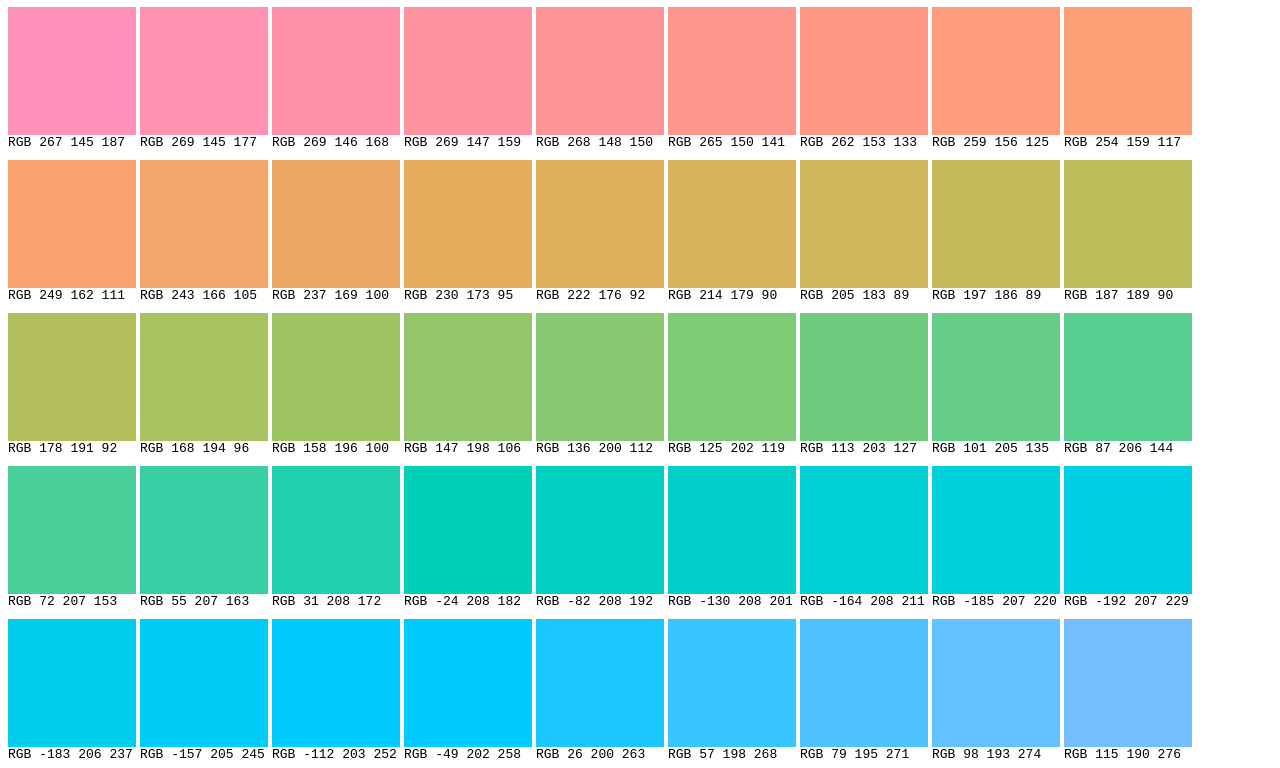
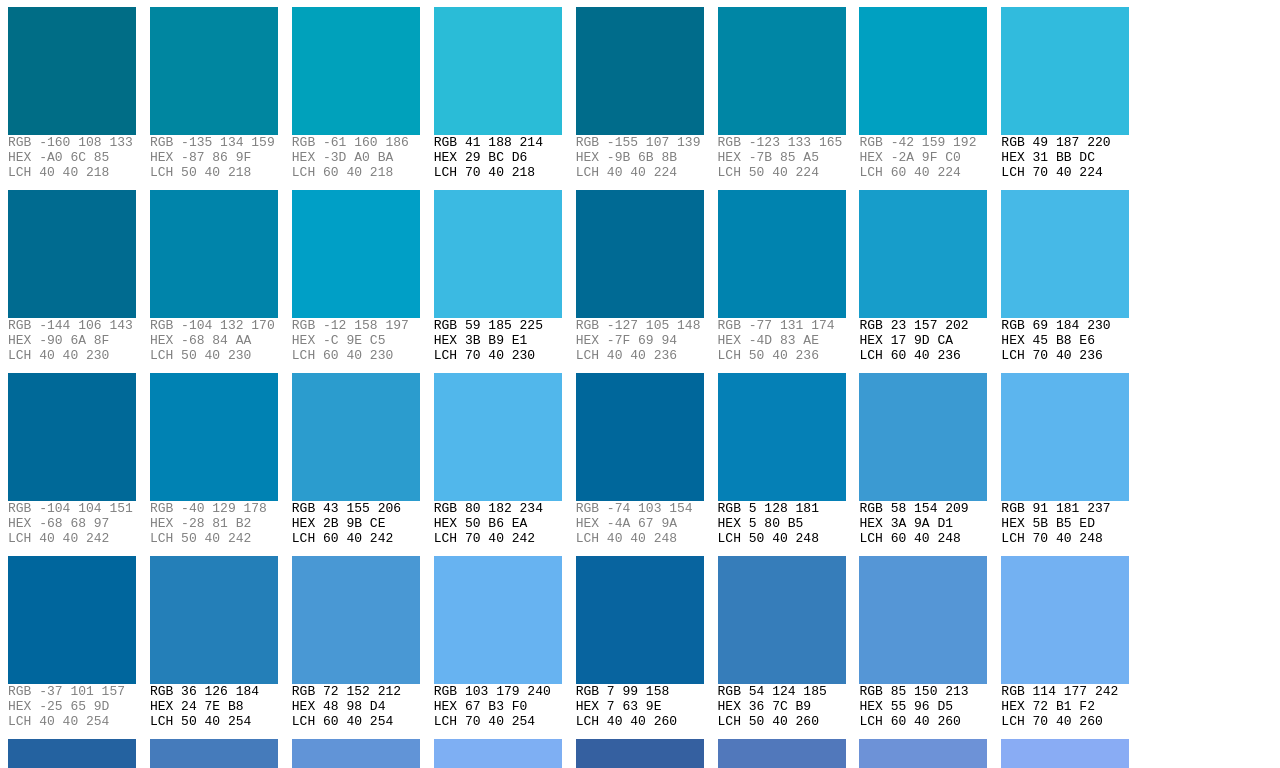
Before and after one commit to axelpale/color-cards, a website built with webpack: page index.html in a window 1280 px wide. Shown: the part 73-841 px from the top of the page. Built offline with nearby package versions, Linux system fonts and the light colour scheme.

Commit message:
Improve color labels

```diff
--- a/src/index.js
+++ b/src/index.js
@@ -2,30 +2,36 @@
 
 require('./style.css')
 const container = document.querySelector('#container')
-const rgb = require('./rgb')
 const d3 = require('d3-color')
+const label = require('./label')
 
 const colors = []
 
 // Generate colors
-for (let i = 0; i < 360; i += 6) {
-  const c = d3.lch(75, 50, i)
-  const rgb = c.rgb()
-  colors.push({
-    r: rgb.r,
-    g: rgb.g,
-    b: rgb.b
-  })
+for (let h = 218; h < 288; h += 6) {
+  for (let l = 40; l <= 70; l += 10) {
+    let c = 40
+    const color = d3.lch(l, c, h)
+    colors.push(color)
+  }
 }
 
 // Generate cards
 const cards = colors.map((color) => {
-  return '<div class="color">' +
+  const rgb = color.rgb()
+  const displayable = color.displayable() ? 'displayable' : 'non-displayable'
+  return '<div class="color ' + displayable + '">' +
     '<div class="color-box" ' +
-    'style="background-color: ' + rgb.css(color) + ';">' +
+    'style="background-color: ' + rgb.formatRgb() + ';">' +
     '</div>' +
     '<div class="color-label">' +
-    rgb.label(color) +
+    label.rgb(rgb) +
+    '</div>' +
+    '<div class="color-label">' +
+    label.hex(rgb) +
+    '</div>' +
+    '<div class="color-label">' +
+    label.cielch(color) +
     '</div></div>'
 })
 
--- a/src/rgb.js
+++ b/src/label.js
@@ -1,11 +1,3 @@
-exports.create = (r, g, b) => {
-  return {
-    r: r,
-    g: g,
-    b: b
-  }
-}
-
 exports.css = (rgb) => {
   return 'rgb(' +
     Math.floor(rgb.r) + ',' +
@@ -14,15 +6,22 @@ exports.css = (rgb) => {
 }
 
 exports.hex = (rgb) => {
-  return '#' +
-    Math.floor(rgb.r).toString(16) +
-    Math.floor(rgb.g).toString(16) +
+  return 'HEX ' +
+    Math.floor(rgb.r).toString(16) + ' ' +
+    Math.floor(rgb.g).toString(16) + ' ' +
     Math.floor(rgb.b).toString(16)
 }
 
-exports.label = (rgb) => {
+exports.rgb = (rgb) => {
   return 'RGB ' +
     Math.floor(rgb.r) + ' ' +
     Math.floor(rgb.g) + ' ' +
     Math.floor(rgb.b)
 }
+
+exports.cielch = (lch) => {
+  return 'LCH ' +
+    Math.floor(lch.l) + ' ' +
+    Math.floor(lch.c) + ' ' +
+    Math.floor(lch.h)
+}
--- a/src/style.css
+++ b/src/style.css
@@ -1,5 +1,7 @@
 .color {
   display: inline-block;
+  margin-bottom: 0.62rem;
+  margin-right: 0.62rem;
 }
 
 .color-box {
@@ -9,5 +11,9 @@
 
 .color-label {
   font-family: monospace;
-  margin-bottom: 0.62rem;
+  text-transform: uppercase;
 }
+
+.non-displayable .color-label {
+  color: gray;
+}
```
